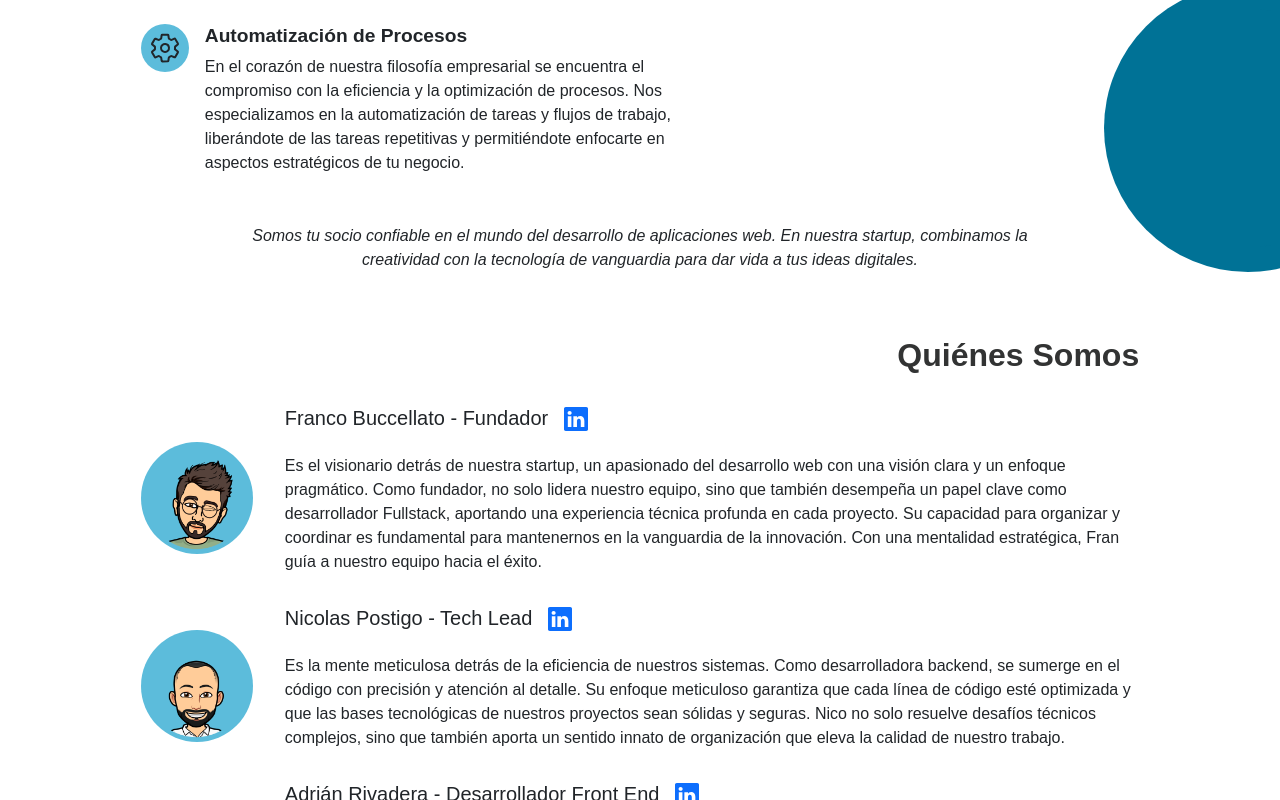
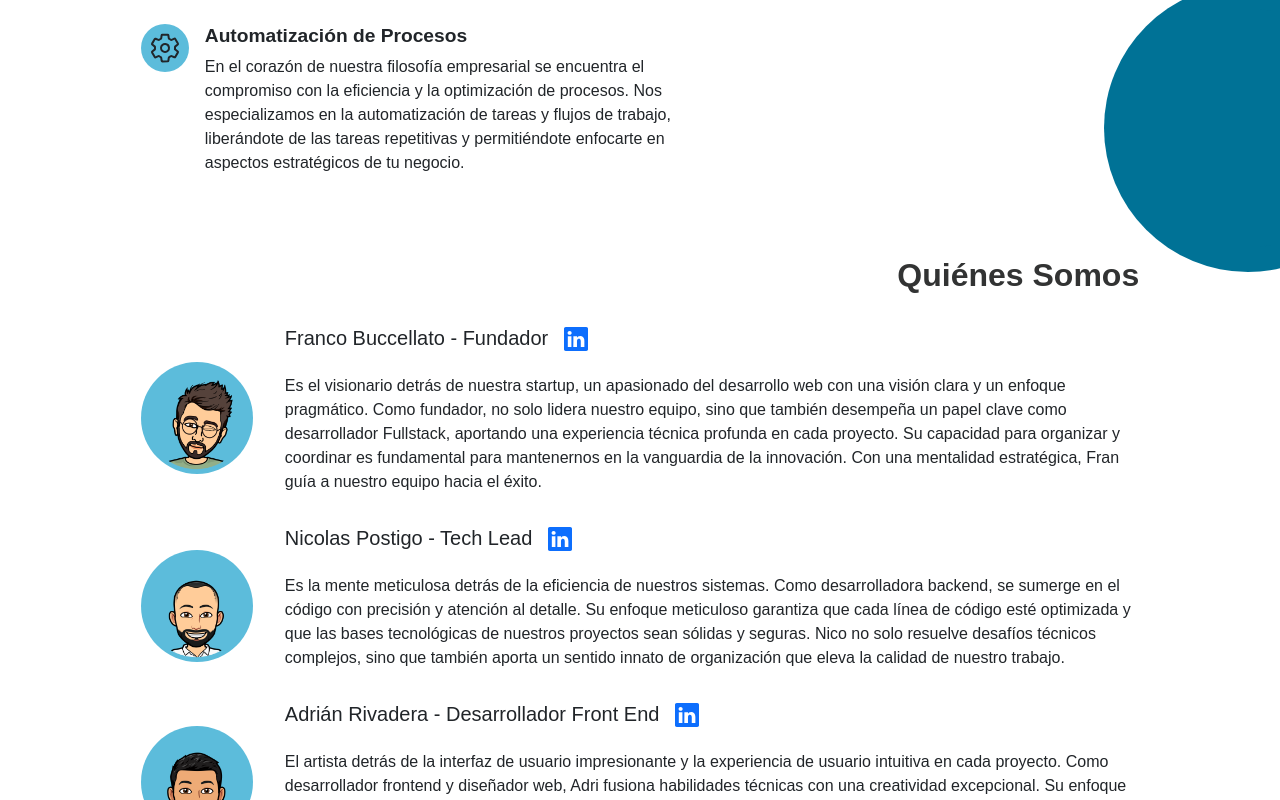
Before and after one commit to franco-buccellato/Mineris, a React (Create React App) app: page / in a window 1280 px wide. Shown: the part 1440-2240 px from the top of the page. Built offline with nearby package versions, Linux system fonts and the light colour scheme.

Commit message:
Elimino span con lema

```diff
--- a/src/componentes/Nosotros/Nosotros.js
+++ b/src/componentes/Nosotros/Nosotros.js
@@ -16,7 +16,7 @@ function Nosotros() {
 
             <NosotrosContainer id='nosotros'>
                 <div className='content'>
-                    <motion.div
+{/*                     <motion.div
                         initial={{ opacity: 0, y: -120 }}
                         whileInView={{ opacity: 1, y: 0 }}
                         transition={{ duration: .8 }}
@@ -24,7 +24,7 @@ function Nosotros() {
                         className='frase-container'
                     >
                         <span>Somos tu socio confiable en el mundo del desarrollo de aplicaciones web. En nuestra startup, combinamos la creatividad con la tecnología de vanguardia para dar vida a tus ideas digitales.</span>
-                    </motion.div>
+                    </motion.div> */}
                     <div className='main-container'>
                         <motion.div
                             initial={{ opacity: 0, x: 120 }}
@@ -122,6 +122,7 @@ export default Nosotros;
 
 const NosotrosContainer = styled.section`
     height: 100vh;
+    padding-top: 4vh;
     @media only screen and (max-width: 1024px) {
         height: auto;
     }
```
